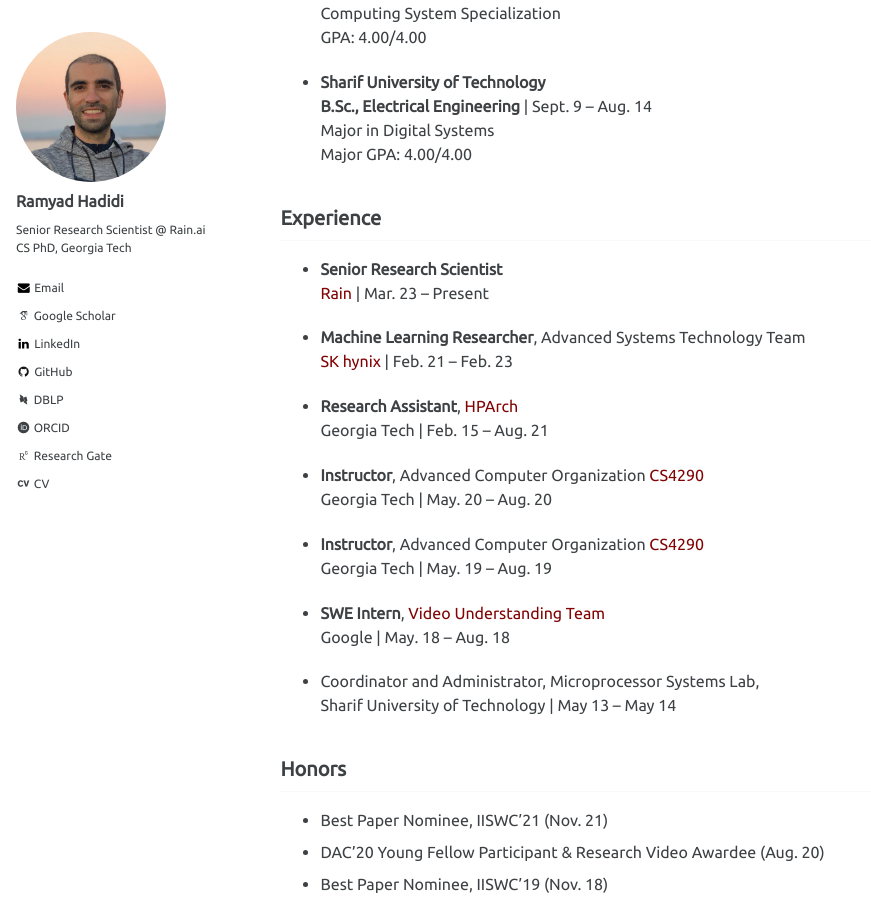
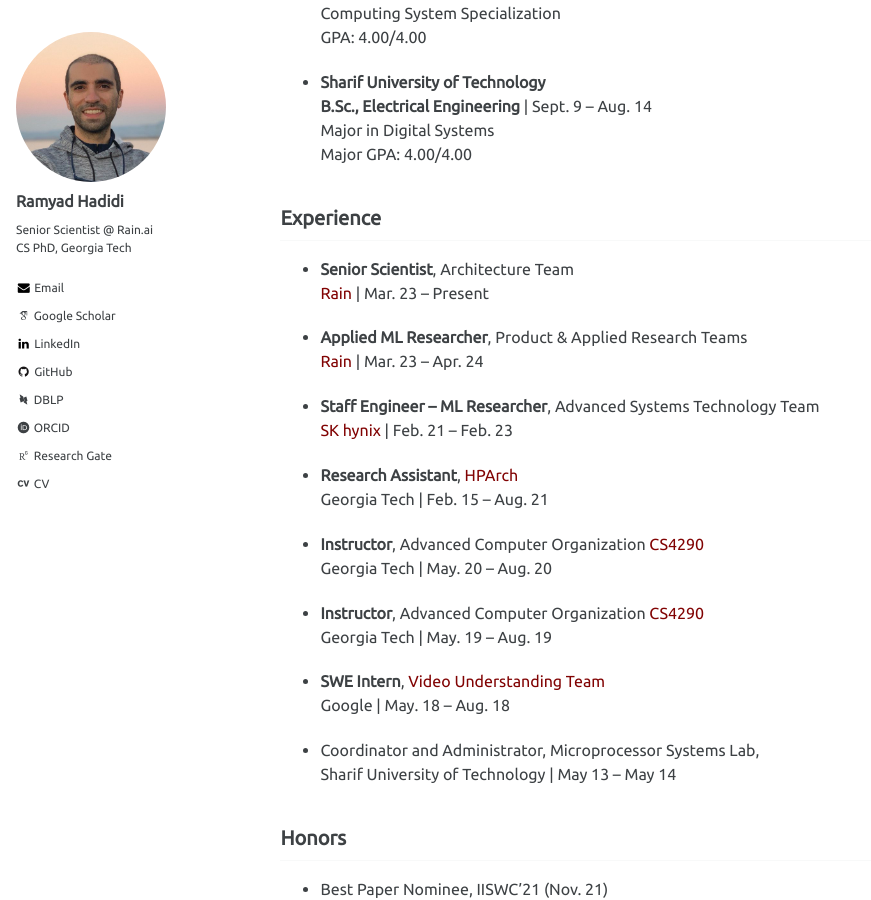
Before and after one commit to ramyadhadidi/ramyadhadidi.github.io, a Jekyll site: the page built from _pages/cv.md, in a window 1280 px wide and 900 px high, scrolled down 408 px. Shown: the whole window, without its empty margins (0-871 px from the left). Built offline with Jekyll 4.4.1, drawn with Linux system fonts in a browser that asks for light colours; some web fonts are replaced.

Commit message:
minor title and team clarifications

```diff
--- a/_config.yml
+++ b/_config.yml
@@ -80,7 +80,7 @@ analytics:
 author:
   name             : "Ramyad Hadidi"
   avatar           : "profile2.jpg"
-  bio              : "Senior Research Scientist @ Rain.ai <br>CS PhD, Georgia Tech"
+  bio              : "Senior Scientist @ Rain.ai <br>CS PhD, Georgia Tech"
   location         :
   employer         :
   googlescholar    : https://scholar.google.com/citations?user=yLjz-JEAAAAJ&hl=en
--- a/_pages/cv.md
+++ b/_pages/cv.md
@@ -25,10 +25,13 @@ My single-page CV
 
 
 ## Experience
-  * __Senior Research Scientist__
+  * __Senior Scientist__, Architecture Team
     [Rain](https://rain.ai/) |  Mar. 23 – Present
 
-  * __Machine Learning Researcher__, Advanced Systems Technology Team
+  * __Applied ML Researcher__, Product & Applied Research Teams
+    [Rain](https://rain.ai/) |  Mar. 23 – Apr. 24
+
+  * __Staff Engineer -- ML Researcher__, Advanced Systems Technology Team
     [SK hynix](https://www.skhynix.com/) |  Feb. 21 – Feb. 23
 
   * __Research Assistant__, [HPArch](http://hparch.gatech.edu/)
```
